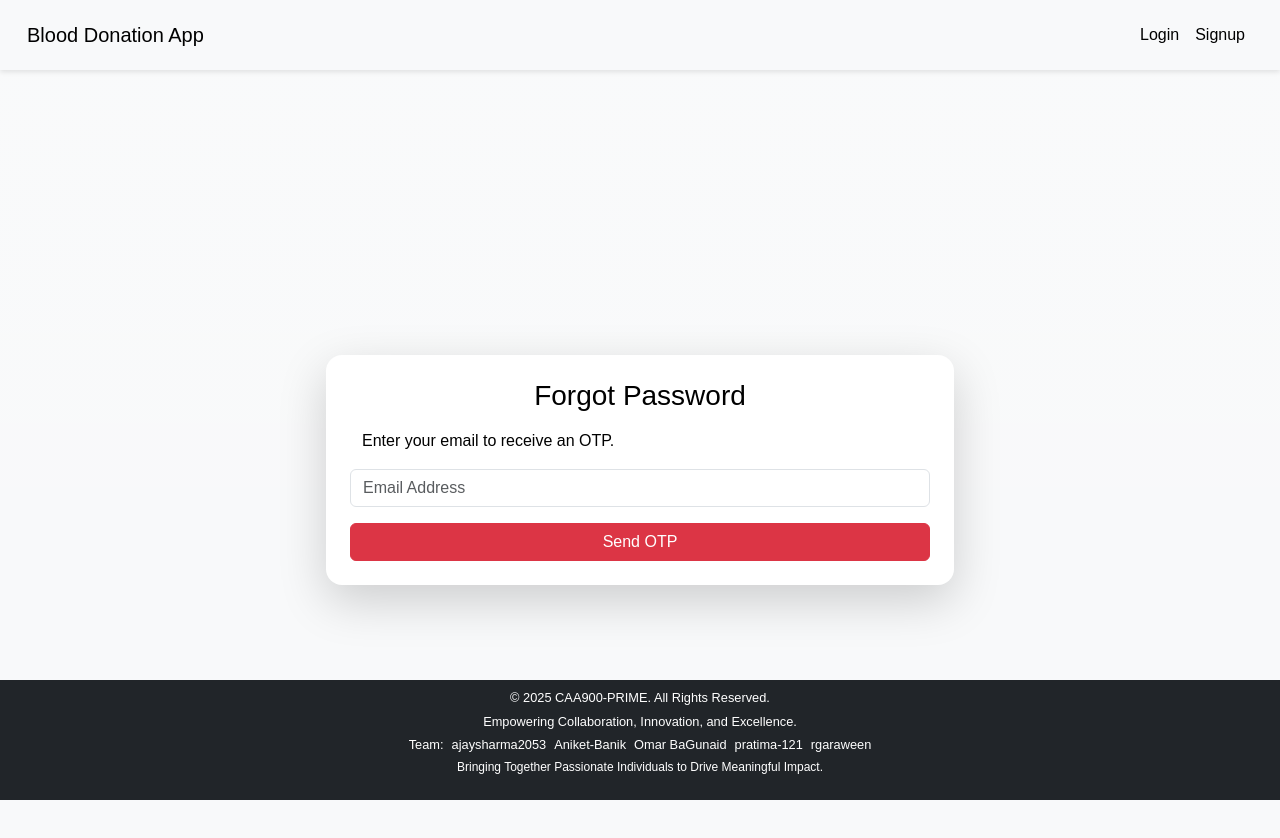
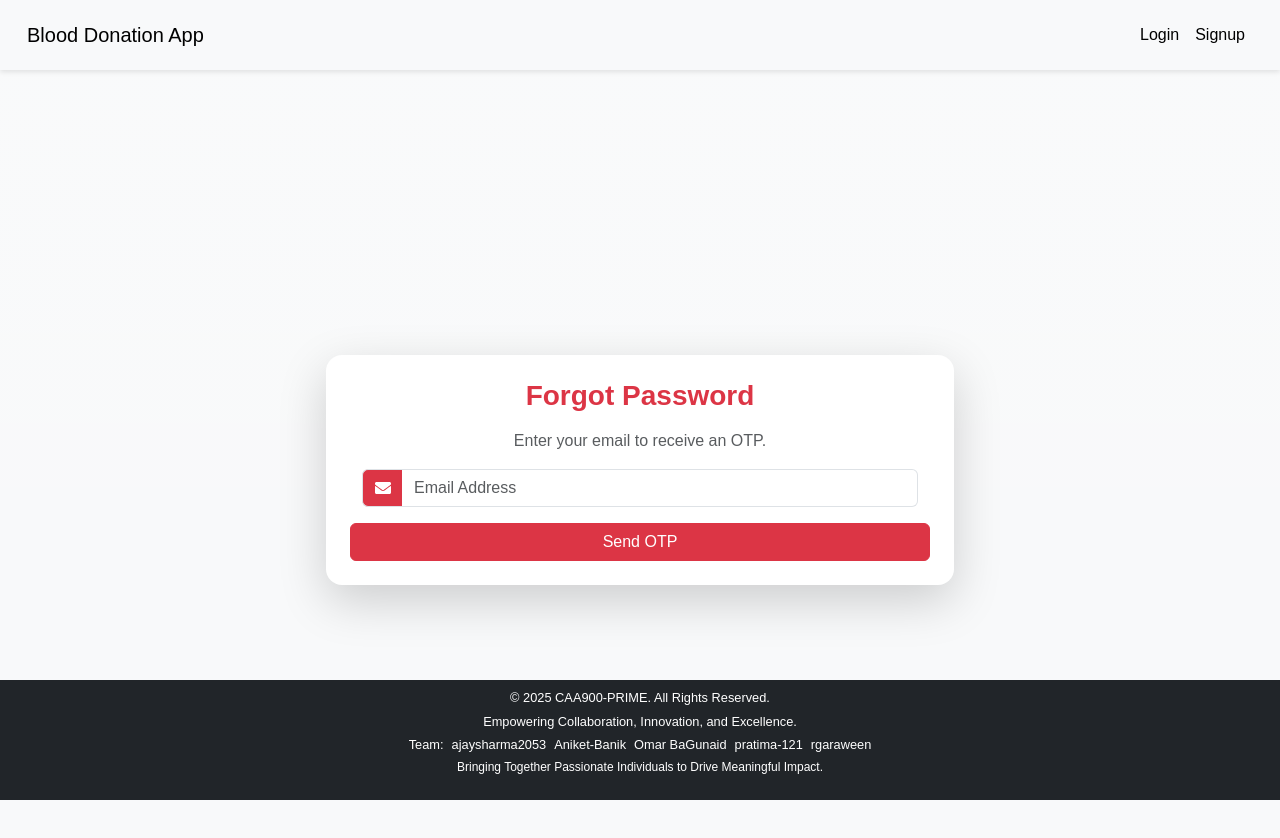
Before and after one commit to CAA900-PRIME/blooddonation-frontend, a React (Vite) app: page /forgot-password in a window 1280 px wide. Shown: the top 838 px of the page. Built offline with nearby package versions, Linux system fonts and the light colour scheme.

Commit message:
adding more style to forgot password page

```diff
--- a/src/pages/forgot-password.jsx
+++ b/src/pages/forgot-password.jsx
@@ -1,6 +1,7 @@
 import React, { useState } from "react";
 import { useNavigate } from "react-router-dom";
 import "bootstrap/dist/css/bootstrap.min.css";
+import { FaEnvelope, FaLock, FaKey } from "react-icons/fa";
 const apiUrl = import.meta.env.VITE_API_URL;
 
 const ForgotPassword = () => {
@@ -40,39 +41,48 @@ const ForgotPassword = () => {
 
     return (
         <div className="container-fluid d-flex align-items-center justify-content-center min-vh-100 bg-gradient">
-            <div className="row w-50 shadow-lg rounded-4 p-4 bg-white">
-                <h3 className="text-center mb-3">Forgot Password</h3>
+            <div className="row w-50 shadow-lg rounded-4 p-4 bg-white text-center">
+                <h3 className="mb-3 fw-bold text-danger">Forgot Password</h3>
                 {step === 1 && (
                     <>
-                        <p>Enter your email to receive an OTP.</p>
+                        <p className="text-muted">Enter your email to receive an OTP.</p>
+                        <div className="input-group mb-3">
+                            <span className="input-group-text bg-danger text-white"><FaEnvelope /></span>
                             <input
                                 type="email"
-                            className="form-control mb-3"
+                                className="form-control"
                                 placeholder="Email Address"
                                 value={email}
                                 onChange={(e) => setEmail(e.target.value)}
                             />
+                        </div>
                         <button className="btn btn-danger w-100" onClick={handleSendOTP}>Send OTP</button>
                     </>
                 )}
 
                 {step === 2 && (
                     <>
-                        <p>Enter the OTP sent to your email and set a new password.</p>
+                        <p className="text-muted">Enter the OTP sent to your email and set a new password.</p>
+                        <div className="input-group mb-3">
+                            <span className="input-group-text bg-danger text-white"><FaKey /></span>
                             <input
                                 type="text"
-                            className="form-control mb-3"
+                                className="form-control"
                                 placeholder="Enter OTP"
                                 value={otp}
                                 onChange={(e) => setOtp(e.target.value)}
                             />
+                        </div>
+                        <div className="input-group mb-3">
+                            <span className="input-group-text bg-danger text-white"><FaLock /></span>
                             <input
                                 type="password"
-                            className="form-control mb-3"
+                                className="form-control"
                                 placeholder="New Password"
                                 value={newPassword}
                                 onChange={(e) => setNewPassword(e.target.value)}
                             />
+                        </div>
                         <button className="btn btn-danger w-100" onClick={handleVerifyOTP}>Reset Password</button>
                     </>
                 )}
@@ -83,6 +93,12 @@ const ForgotPassword = () => {
                     .bg-gradient {
                         background: linear-gradient(to right, #8B0000, #FF4500);
                     }
+                    .input-group-text {
+                        border-right: none;
+                    }
+                    .form-control {
+                        border-left: none;
+                    }
                 `}
             </style>
         </div>
```
Lines whose indentation alone changed are shown as unchanged.
